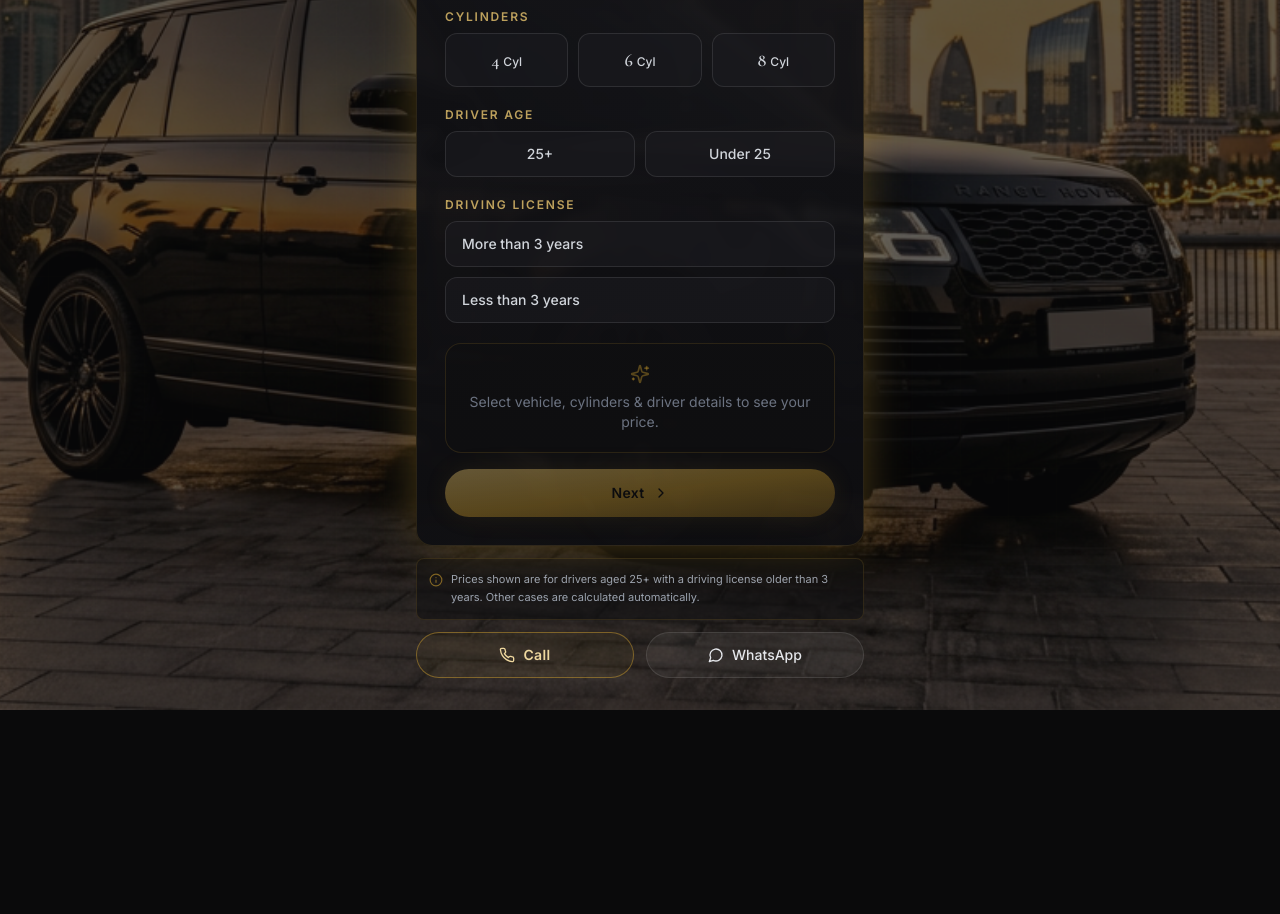
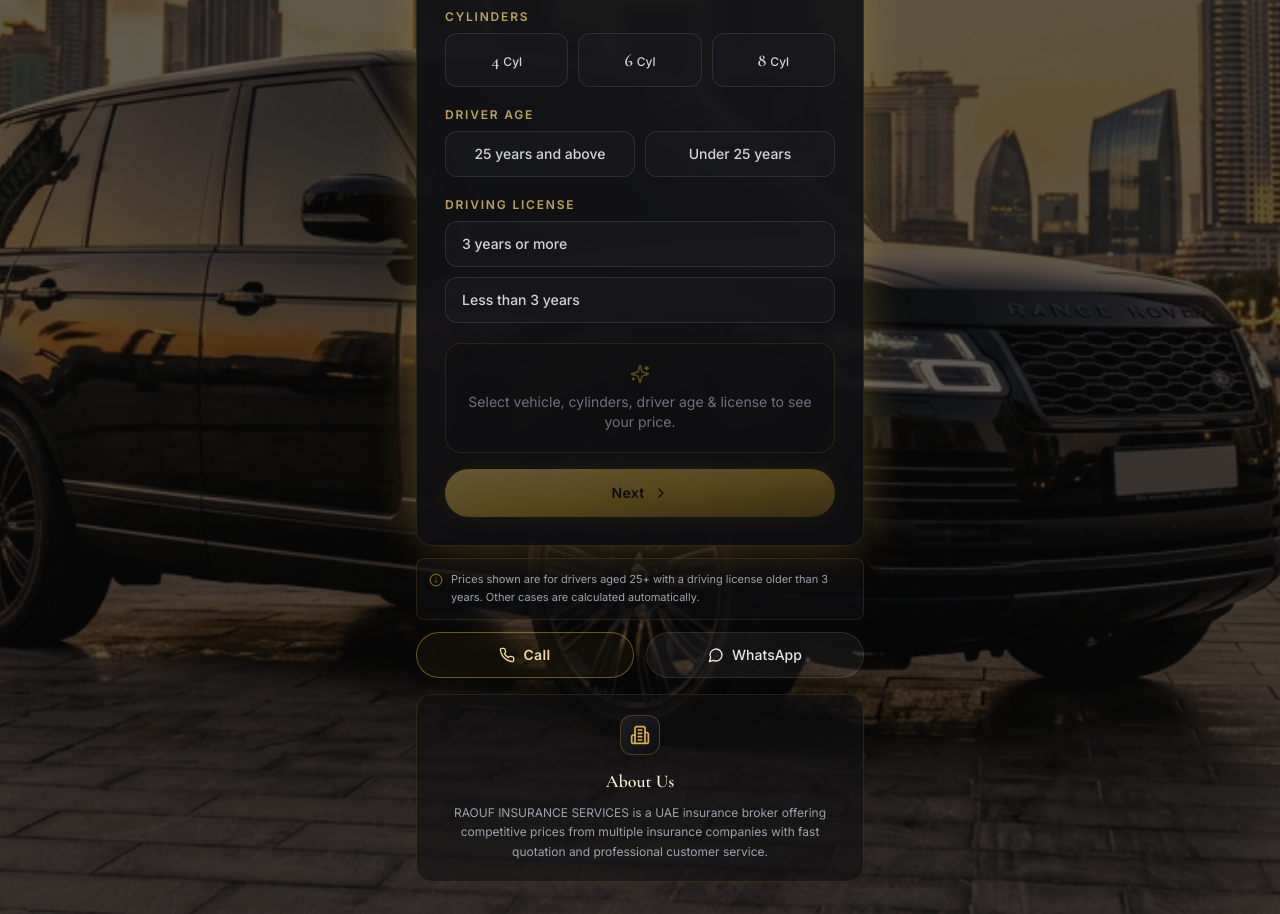
Before and after one commit to vestafashion414-crypto/Raouf-insurance, a React (Vite) app: page / in a window 1280 px wide. Shown: the part 540-1454 px from the top of the page. Before the commit the page ends 1250 px from the top, so only its background shows below. Built offline with nearby package versions, Linux system fonts and the light colour scheme.

Commit message:
Updated data.ts

```diff
--- a/src/components/QuoteCalculator.tsx
+++ b/src/components/QuoteCalculator.tsx
@@ -20,6 +20,7 @@ import { useLang } from "../lib/LanguageContext";
 import {
   ShieldCheck,
   Phone,
+  Building2,
   MessageCircle,
   Languages,
   Car,
@@ -193,6 +194,15 @@ export default function QuoteCalculator() {
             <MessageCircle className="h-4 w-4" />
             {t("whatsappUs")}
           </a>
+        </div>
+
+        {/* About Us */}
+        <div className="mt-4 rounded-2xl border border-gold-500/15 bg-ink-900/60 p-5 text-center">
+          <div className="mx-auto mb-3 flex h-10 w-10 items-center justify-center rounded-xl border border-gold-500/30 bg-gradient-to-br from-ink-800 to-ink-900">
+            <Building2 className="h-5 w-5 text-gold-400" />
+          </div>
+          <h3 className="font-display text-lg font-semibold text-gold-100">{t("aboutTitle")}</h3>
+          <p className="mt-2 text-xs leading-relaxed text-gray-400">{t("aboutText")}</p>
         </div>
       </div>
     </section>
--- a/src/data.ts
+++ b/src/data.ts
@@ -126,10 +126,10 @@ export const T: Record<Lang, Record<string, string>> = {
     comprehensive: "Comprehensive",
     thirdParty: "Third Party",
     driverAge: "Driver Age",
-    age25Plus: "25+",
-    ageUnder25: "Under 25",
+    age25Plus: "25 years and above",
+    ageUnder25: "Under 25 years",
     licenseYears: "Driving License",
-    lic3Plus: "More than 3 years",
+    lic3Plus: "3 years or more",
     licLess3: "Less than 3 years",
     brand: "Brand",
     model: "Model",
@@ -155,7 +155,9 @@ export const T: Record<Lang, Record<string, string>> = {
     priceNote: "Prices shown are for drivers aged 25+ with a driving license older than 3 years. Other cases are calculated automatically.",
     callNow: "Call",
     whatsappUs: "WhatsApp",
-    selectToSee: "Select vehicle, cylinders & driver details to see your price.",
+    selectToSee: "Select vehicle, cylinders, driver age & license to see your price.",
+    aboutTitle: "About Us",
+    aboutText: "RAOUF INSURANCE SERVICES is a UAE insurance broker offering competitive prices from multiple insurance companies with fast quotation and professional customer service.",
     seePrice: "See Your Price",
     quoteReady: "Your quote is ready!",
     newQuote: "New Quote",
@@ -177,10 +179,10 @@ export const T: Record<Lang, Record<string, string>> = {
     comprehensive: "شامل",
     thirdParty: "ضد الغير",
     driverAge: "عمر السائق",
-    age25Plus: "+25",
-    ageUnder25: "أقل من 25",
+    age25Plus: "25 سنة فما فوق",
+    ageUnder25: "أقل من 25 سنة",
     licenseYears: "رخصة القيادة",
-    lic3Plus: "أكثر من 3 سنوات",
+    lic3Plus: "3 سنوات أو أكثر",
     licLess3: "أقل من 3 سنوات",
     brand: "العلامة",
     model: "الموديل",
@@ -206,7 +208,9 @@ export const T: Record<Lang, Record<string, string>> = {
     priceNote: "الأسعار المعروضة للسائقين فوق 25 عاماً برخصة قيادة أقدم من 3 سنوات. الحالات الأخرى تُحسب تلقائياً.",
     callNow: "اتصل",
     whatsappUs: "واتساب",
-    selectToSee: "اختر نوع المركبة والأسطوانات وبيانات السائق لرؤية السعر.",
+    selectToSee: "اختر نوع المركبة والأسطوانات وعمر السائق والرخصة لرؤية السعر.",
+    aboutTitle: "من نحن",
+    aboutText: "رؤوف لخدمات التأمين وسيط تأمين معتمد في الإمارات يقدم أسعاراً تنافسية من شركات تأمين متعددة مع عروض أسعار سريعة وخدمة عملاء احترافية.",
     seePrice: "شاهد سعرك",
     quoteReady: "عرض السعر جاهز!",
     newQuote: "عرض جديد",
```
